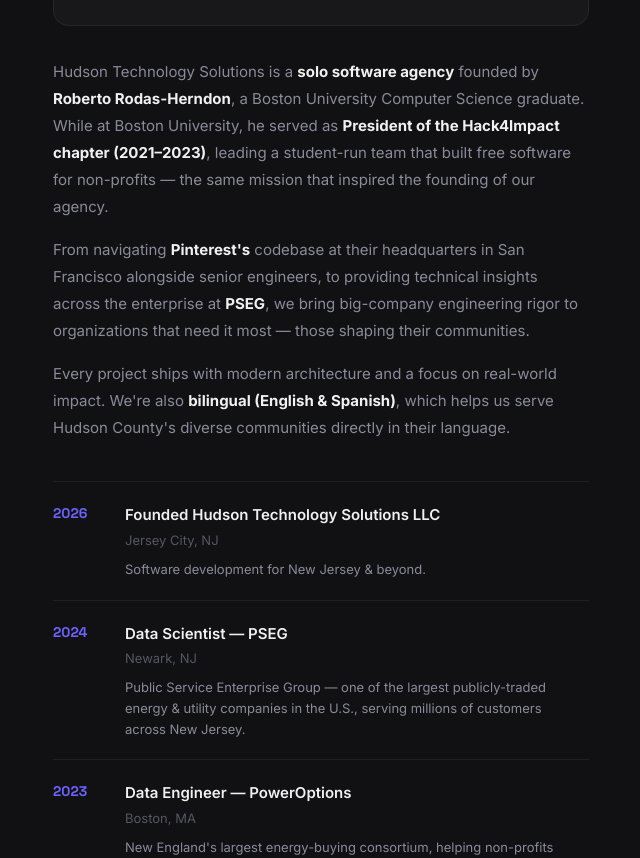
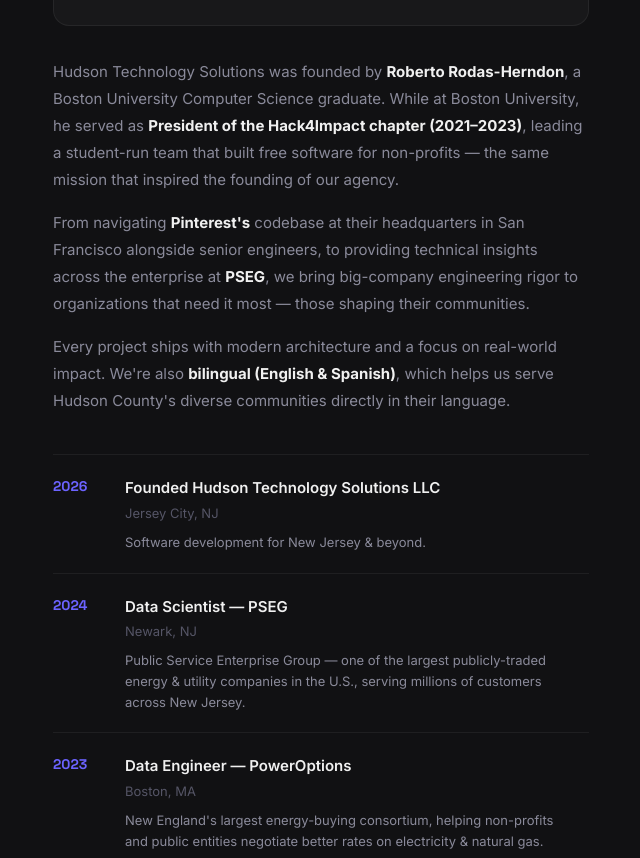
Before and after one commit to rrh2023/hudson_tech_website, a website: page index.html in a window 1280 px wide. Shown: the part 4488-5346 px from the top of the page, without its empty margins (627-1267 px from the left). Drawn offline with Linux system fonts and the light colour scheme.

Commit message:
altered website

```diff
--- a/index.html
+++ b/index.html
@@ -251,7 +251,7 @@
           </div>
 
           <div class="about-bio reveal">
-            <p data-i18n-html="about.bio1">Hudson Technology Solutions is a <strong>solo software agency</strong> founded by <strong>Roberto Rodas-Herndon</strong>, a Boston University Computer Science graduate. While at Boston University, he served as <strong>President of the Hack4Impact chapter (2021–2023)</strong>, leading a student-run team that built free software for non-profits — the same mission that inspired the founding of our agency.</p>
+            <p data-i18n-html="about.bio1">Hudson Technology Solutions was founded by <strong>Roberto Rodas-Herndon</strong>, a Boston University Computer Science graduate. While at Boston University, he served as <strong>President of the Hack4Impact chapter (2021–2023)</strong>, leading a student-run team that built free software for non-profits — the same mission that inspired the founding of our agency.</p>
             <p data-i18n-html="about.bio2">From navigating <strong>Pinterest's</strong> codebase at their headquarters in San Francisco alongside senior engineers, to providing technical insights across the enterprise at <strong>PSEG</strong>, we bring big-company engineering rigor to organizations that need it most — those shaping their communities.</p>
             <p data-i18n-html="about.bio3">Every project ships with modern architecture and a focus on real-world impact. We're also <strong>bilingual (English & Spanish)</strong>, which helps us serve Hudson County's diverse communities directly in their language.</p>
           </div>
--- a/script.js
+++ b/script.js
@@ -248,7 +248,7 @@ document.querySelectorAll('.service-card').forEach((card) => {
       'about.leadRole': 'Lead Developer & Founder',
       'about.leadBio': 'As the sole developer behind Hudson Technology Solutions, Roberto brings the engineering rigor he honed at Pinterest, PSEG, and PowerOptions directly to every client. No account managers, no offshore handoffs — just one engineer fully invested in your project from kickoff to launch.',
 
-      'about.bio1': 'Hudson Technology Solutions is a <strong>solo software agency</strong> founded by <strong>Roberto Rodas-Herndon</strong>, a Boston University Computer Science graduate. While at Boston University, he served as <strong>President of the Hack4Impact chapter (2021–2023)</strong>, leading a student-run team that built free software for non-profits — the same mission that inspired the founding of our agency.',
+      'about.bio1': 'Hudson Technology Solutions was founded by <strong>Roberto Rodas-Herndon</strong>, a Boston University Computer Science graduate. While at Boston University, he served as <strong>President of the Hack4Impact chapter (2021–2023)</strong>, leading a student-run team that built free software for non-profits — the same mission that inspired the founding of our agency.',
       'about.bio2': 'From navigating <strong>Pinterest\'s</strong> codebase at their headquarters in San Francisco alongside senior engineers, to providing technical insights across the enterprise at <strong>PSEG</strong>, we bring big-company engineering rigor to organizations that need it most — those shaping their communities.',
       'about.bio3': 'Every project ships with modern architecture and a focus on real-world impact. We\'re also <strong>bilingual (English &amp; Spanish)</strong>, which helps us serve Hudson County\'s diverse communities directly in their language.',
 
@@ -313,7 +313,7 @@ document.querySelectorAll('.service-card').forEach((card) => {
       'about.leadRole': 'Desarrollador Principal y Fundador',
       'about.leadBio': 'Como único desarrollador detrás de Hudson Technology Solutions, Roberto aporta el rigor de ingeniería que perfeccionó en Pinterest, PSEG y PowerOptions directamente a cada cliente. Sin gestores de cuenta, sin entregas a terceros — solo un ingeniero totalmente comprometido con tu proyecto desde el inicio hasta el lanzamiento.',
 
-      'about.bio1': 'Hudson Technology Solutions es una <strong>agencia de software individual</strong> fundada por <strong>Roberto Rodas-Herndon</strong>, graduado en Ciencias de la Computación de Boston University. Durante sus estudios fue <strong>Presidente del capítulo de Hack4Impact (2021–2023)</strong>, liderando un equipo estudiantil que creaba software gratuito para organizaciones sin fines de lucro — la misma misión que inspiró la fundación de nuestra agencia.',
+      'about.bio1': 'Hudson Technology Solutions fue fundada por <strong>Roberto Rodas-Herndon</strong>, graduado en Ciencias de la Computación de Boston University. Durante sus estudios fue <strong>Presidente del capítulo de Hack4Impact (2021–2023)</strong>, liderando un equipo estudiantil que creaba software gratuito para organizaciones sin fines de lucro — la misma misión que inspiró la fundación de nuestra agencia.',
       'about.bio2': 'Desde navegar el código de <strong>Pinterest</strong> en su sede de San Francisco junto a ingenieros senior, hasta aportar perspectivas técnicas a toda la empresa en <strong>PSEG</strong>, traemos el rigor de ingeniería de grandes compañías a las organizaciones que más lo necesitan — aquellas que dan forma a sus comunidades.',
       'about.bio3': 'Cada proyecto se entrega con arquitectura moderna y enfoque en impacto real. También somos <strong>bilingües (inglés y español)</strong>, lo que nos permite servir a las diversas comunidades del condado de Hudson directamente en su idioma.',
 
```
